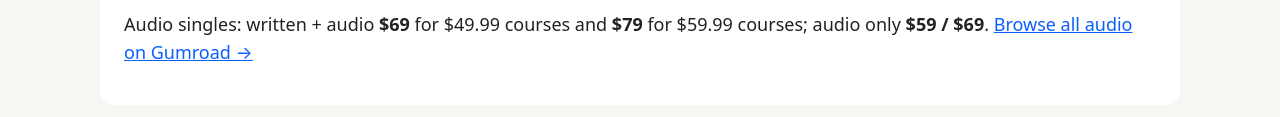
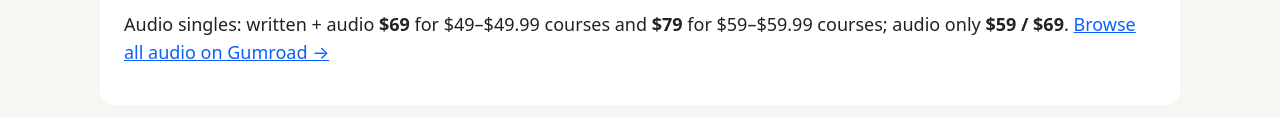
Before and after one commit to rayhyman333-blip/planet-leads-academy-site, a plain HTML site: page bundles.html in a window 1280 px wide. Shown: the part 1348-1465 px from the top of the page. Drawn offline with Linux system fonts and the light colour scheme.

Commit message:
Fix audio tier labels to price ranges ($49–$49.99 / $59–$59.99) to match repriced courses; tier amounts verified on Gumroad

```diff
--- a/bundles.html
+++ b/bundles.html
@@ -26,8 +26,8 @@ practice and tests, read aloud. Two ways to buy each bundle:</p>
 <tr><td>Enterprise Bundle</td><td>10</td><td>$399.99 <a href="https://rayhymn.gumroad.com/l/jdsakg">Buy →</a></td><td>$349.99 <a href="https://rayhymn.gumroad.com/l/vorwbn">Buy →</a></td></tr>
 <tr><td>Complete Bundle</td><td>35</td><td>$999.99 <a href="https://rayhymn.gumroad.com/l/mjnkp">Buy →</a></td><td>$899.99 <a href="https://rayhymn.gumroad.com/l/mwosbg">Buy →</a></td></tr>
 </table>
-<p>Audio singles: written + audio <strong>$69</strong> for $49.99 courses and
-<strong>$79</strong> for $59.99 courses; audio only <strong>$59 / $69</strong>.
+<p>Audio singles: written + audio <strong>$69</strong> for $49–$49.99 courses and
+<strong>$79</strong> for $59–$59.99 courses; audio only <strong>$59 / $69</strong>.
 <a href="https://rayhymn.gumroad.com">Browse all audio on Gumroad →</a></p>
 </section>
 <footer class="site-footer"><div class="foot"><nav class="foot-nav"><a href="my-courses.html">My Courses</a><a href="cynthia.html">Talk to Cynthia</a><a href="help.html">Help</a><a href="faq.html">FAQ</a><a href="policies.html">Policies</a><a href="student-system.html">Student System</a><a href="certificate.html">Certificates</a></nav><p>Planet Leads Academy 🚀 — Planet Leads 🚀, created by Ramel Hyman. Support: <a href="mailto:planetleads1@gmail.com">planetleads1@gmail.com</a> · Owner: <a href="mailto:rayhyman333@gmail.com">rayhyman333@gmail.com</a></p><p class="fine">Not accredited. No degrees claimed. Certificates certify completion of 8 written lessons in a course only. No outcome, job, income, or fluency promise is made. Prices in US dollars. Pay in full upfront.</p></div></footer>
```
Also changed, not shown: index.html (+1 -1 lines).
